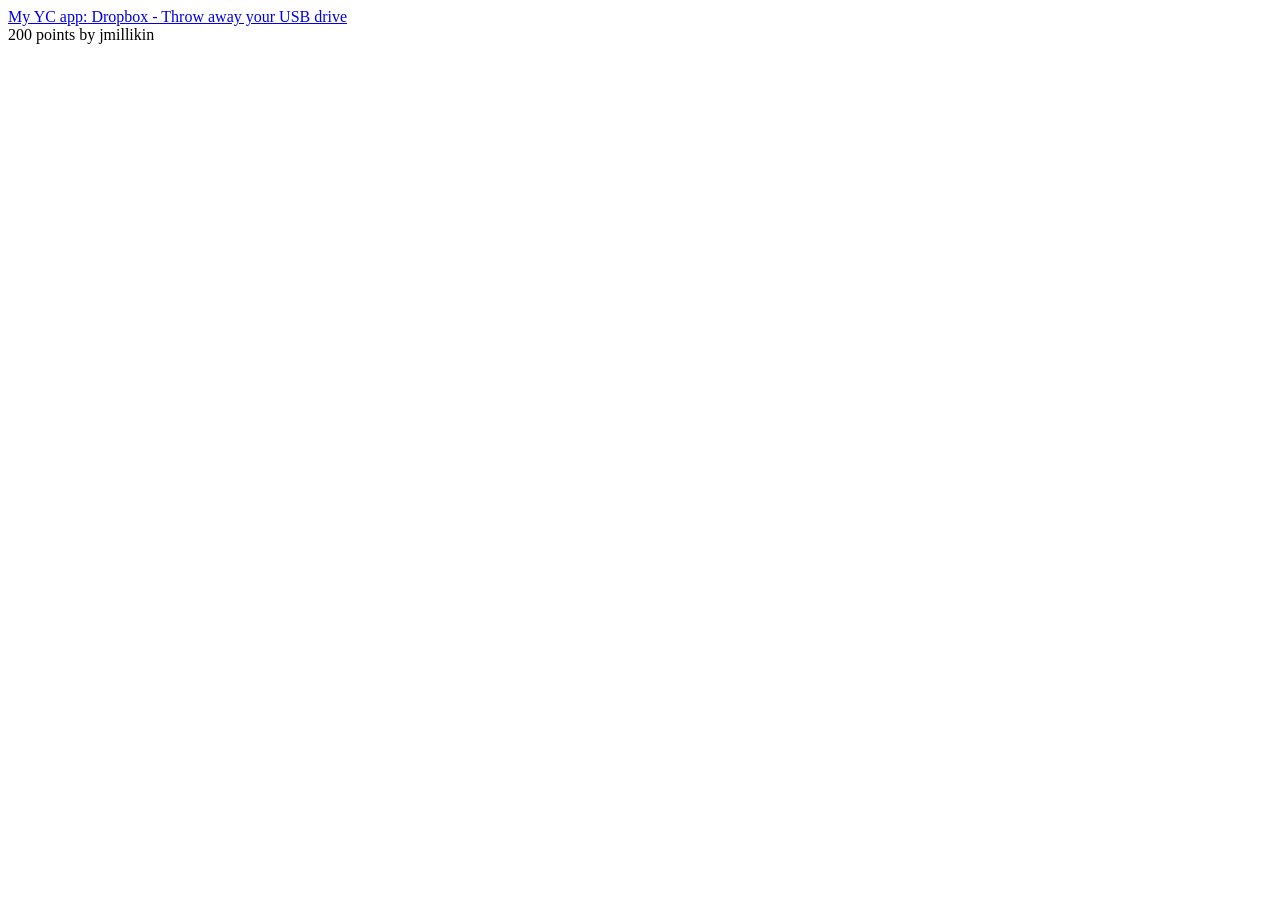
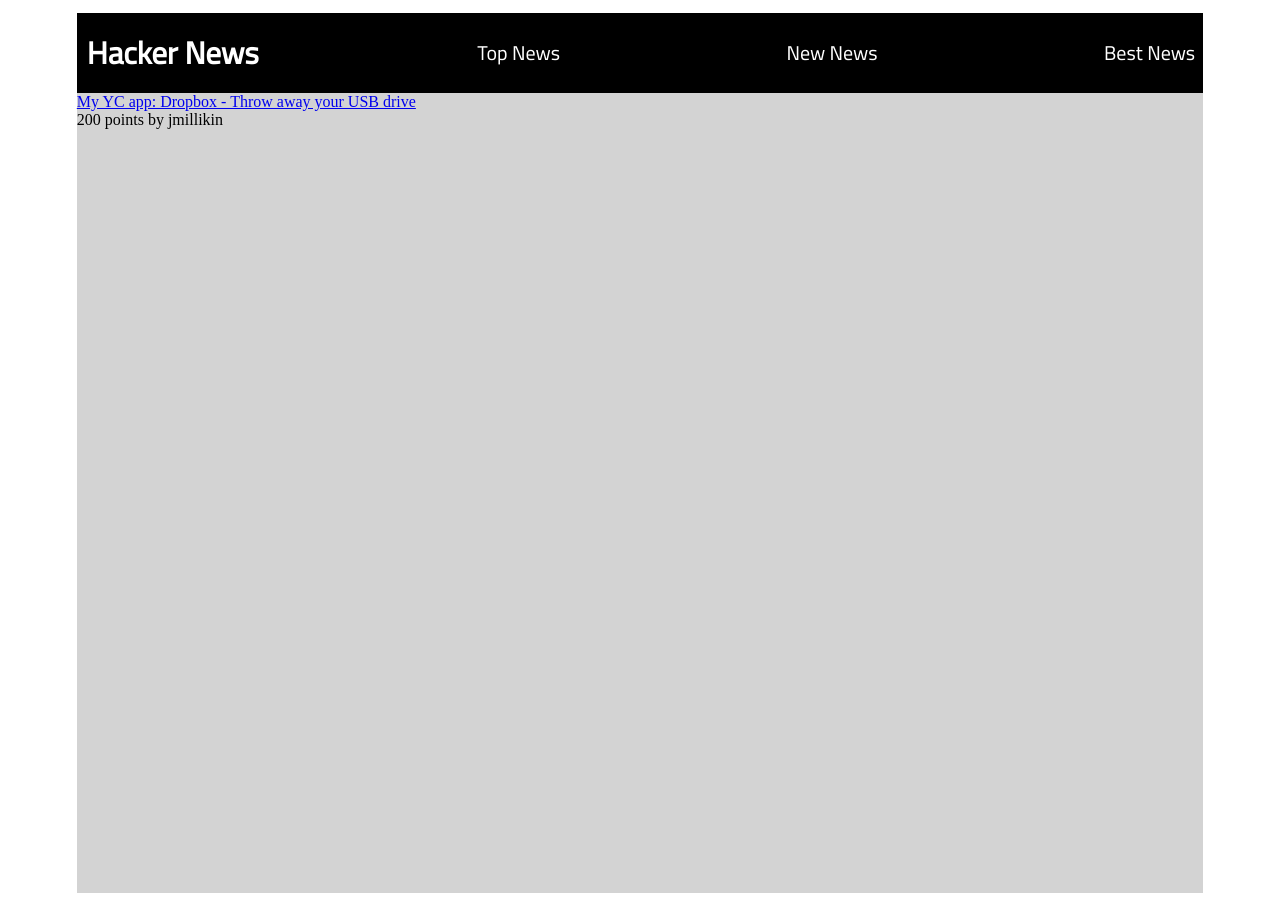
Before and after one commit to FACG5/Hacker-News, a website: page public/html/index.html in a window 1280 px wide. Before the commit the page ends 800 px from the top, so only its background shows below. Drawn offline with Linux system fonts and the light colour scheme; files that its build step writes are made by us from their sources.

Commit message:
style and html & dom.js

```diff
--- a/package.json
+++ b/package.json
@@ -28,5 +28,7 @@
     "tap-spec": "^5.0.0",
     "tape": "^4.9.1"
   },
-  "dependencies": {}
+  "dependencies": {
+    "request": "^2.87.0"
+  }
 }
--- a/public/css/style.css
+++ b/public/css/style.css
@@ -0,0 +1,71 @@
+* {
+    margin: 0;
+    padding: 0;
+  }
+
+  body {
+    padding: 1% 6% 1% 6%;
+
+  }
+
+  #main {
+    background-color: lightgray;
+    height: 100vh;
+  }
+
+  nav h1 {
+    display: flex;
+    font-family: cairo, monospace;
+    font-size: 31px;
+    color: white;
+    justify-content: flex-start;
+    align-items: center;
+    padding-left: 10px;
+
+  }
+
+
+  nav ul {
+    display: flex;
+    background-color: black;
+    width: 100%;
+    height: 10vh;
+    align-items: center;
+    justify-content: space-between;
+  }
+
+  nav ul li {
+    display: flex;
+    display: inline-block;
+    list-style: none;
+
+  }
+
+  nav ul li a {
+    text-decoration: none;
+    color: white;
+    font-family: cairo;
+    font-size: 20px;
+    padding-right: 8px;
+  }
+
+  nav ul li a:hover {
+    background-color: white;
+    color: black;
+    padding: 15px;
+  }
+
+  @media only screen and (max-width: 768px) {
+    nav h1 {
+      display: none;
+    }
+    nav ul li a:hover {
+      background-color: white;
+      color: black;
+      padding: 15px;
+    }
+    .item {
+      display: felx;
+      flex-direction: column;
+    }
+  }
--- a/public/html/index.html
+++ b/public/html/index.html
@@ -1,31 +1,49 @@
 <!DOCTYPE html>
 <html lang="en">
+
 <head>
   <meta charset="UTF-8">
   <meta name="viewport" content="width=device-width, initial-scale=1.0">
   <meta http-equiv="X-UA-Compatible" content="ie=edge">
-    <title>Document</title>
+  <link rel="stylesheet" href="../public/css/style.css">
+  <link href="https://fonts.googleapis.com/css?family=Cairo" rel="stylesheet">
+  <title>Hacker News</title>
 </head>
+
 <body>
+  <header>
+    <nav>
+      <ul>
+        <h1>Hacker News</h1>
+        <li>
+        <a class="news" id="top" href="#">Top News</a>
+        </li>
+        <li>
+          <a class="news" id="new" href="#container">New News</a>
+        </li>
+        <li>
+          <a class="news" id="best" href="#">Best News</a>
+        </li>
+      </ul>
+    </nav>
+  </header>
+
   <div id="main">
     <div class="item">
       <div>
         <a href="http://www.getdropbox.com/u/2/screencast.html">My YC app: Dropbox - Throw away your USB drive</a>
       </div>
       <div>
-                <span><span class="point">200</span> points</span>
-                <span>by <span id="by">jmillikin</span></span>
+        <span>
+          <span class="point">200</span> points</span>
+        <span>by
+          <span id="by">jmillikin</span>
+        </span>
       </div>
     </div>
   </div>
+
+
 </body>
-<script>
-    console.log("hello")
-</script>
+
 </html>
-<style>
-    .item{
-        display: felx;
-        flex-direction: column;
-    }
-</style>
--- a/src/server.js
+++ b/src/server.js
@@ -1,7 +1,7 @@
 const http = require('http');
 
 const host = process.env.HOST || 'localhost';
-const port = process.env.PORT || 4000;
+const port = process.env.PORT || 3000;
 const router = require('./router');
 
 http.createServer(router).listen(port, () => {
```
Also changed, not shown: public/js/dom.js (+10 -0 lines), public/js/feach.js (+11 -0 lines), src/router.js (+10 -15 lines), 1 other file. Lines whose indentation alone changed are shown as unchanged.
